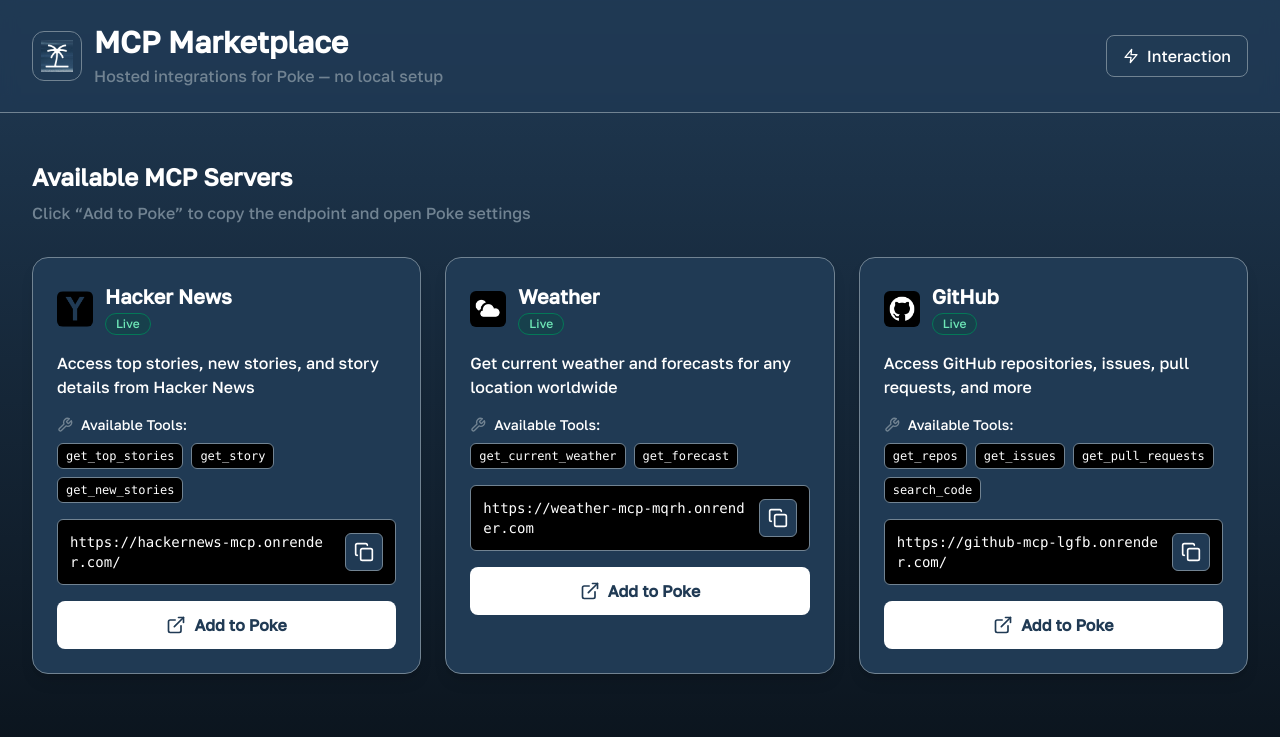
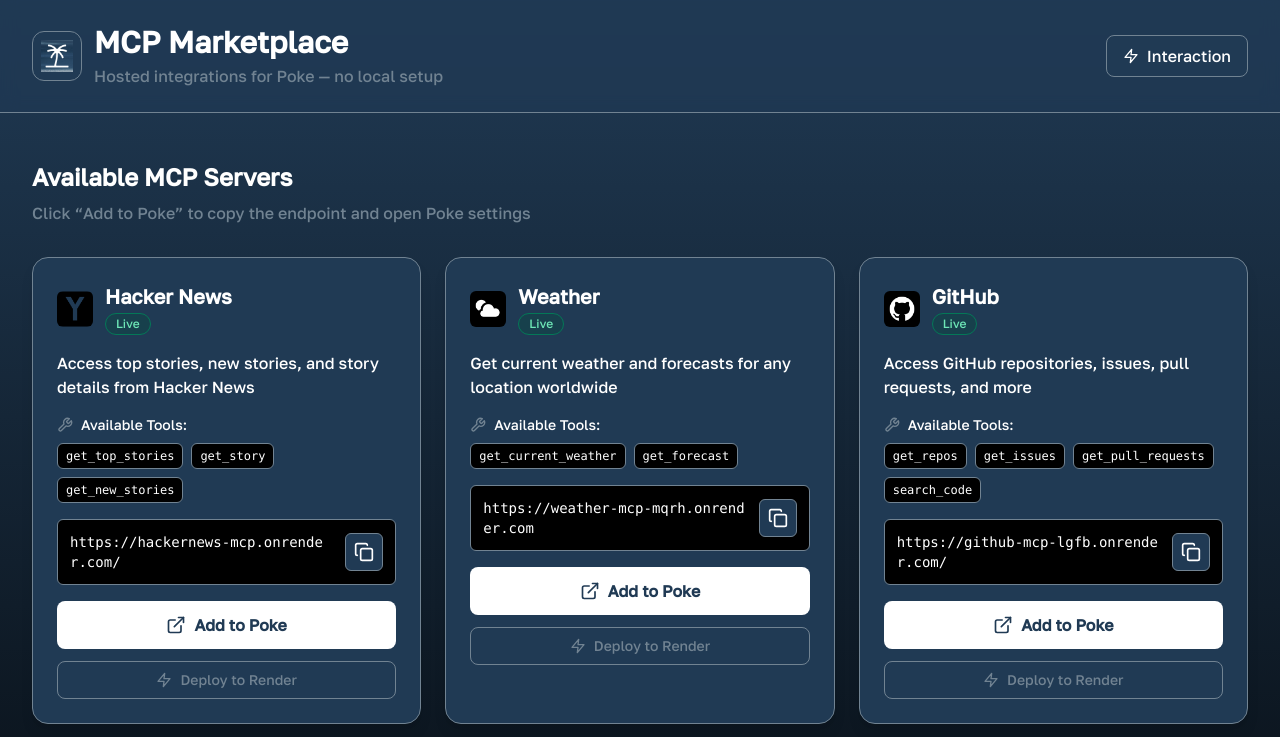
Before and after one commit to akarnik23/mcp-marketplace, a Next.js app: page / in a window 1280 px wide. Shown: the top 737 px of the page. Built offline with nearby package versions, Linux system fonts and the light colour scheme.

Commit message:
deploy render button

```diff
--- a/app/page.tsx
+++ b/app/page.tsx
@@ -11,6 +11,7 @@
   capabilities: string[]
   url: string
   status: 'live' | 'deploying' | 'offline'
+  githubRepo: string
 }
 
 const mcpServers: MCPServer[] = [
@@ -21,7 +22,8 @@
     icon: '/hackerNews.png',
     capabilities: ['get_top_stories', 'get_story', 'get_new_stories'],
     url: 'https://hackernews-mcp.onrender.com/',
-    status: 'live'
+    status: 'live',
+    githubRepo: 'https://github.com/akarnik23/hackernews-mcp'
   },
   {
     id: 'weather',
@@ -30,7 +32,8 @@
     icon: '/weather.png',
     capabilities: ['get_current_weather', 'get_forecast'],
     url: 'https://weather-mcp-mqrh.onrender.com',
-    status: 'live'
+    status: 'live',
+    githubRepo: 'https://github.com/akarnik23/weather-mcp'
   },
   {
     id: 'github',
@@ -39,7 +42,8 @@
     icon: '/github.png',
     capabilities: ['get_repos', 'get_issues', 'get_pull_requests', 'search_code'],
     url: 'https://github-mcp-lgfb.onrender.com/',
-    status: 'live'
+    status: 'live',
+    githubRepo: 'https://github.com/akarnik23/github-mcp'
   }
 ]
 
@@ -197,13 +201,29 @@
                   {/* Primary CTA: Add to Poke */}
                   <button
                     onClick={() => addToPoke(server.url)}
-                    className="w-full flex items-center justify-center gap-2 px-4 py-3 rounded-lg font-semibold active:scale-95 transition-all"
+                    className="w-full flex items-center justify-center gap-2 px-4 py-3 rounded-lg font-semibold active:scale-95 transition-all mb-3"
                     style={{ background: '#ffffff', color: '#203a54' }}
                     aria-label="Add this MCP integration to Poke"
                   >
                     <ExternalLink className="w-5 h-5" />
                     Add to Poke
                   </button>
+
+                  {/* Deploy to Render */}
+                  <a
+                    href={`https://render.com/deploy?repo=${server.githubRepo}`}
+                    target="_blank"
+                    rel="noopener noreferrer"
+                    className="w-full flex items-center justify-center gap-2 px-4 py-2 rounded-lg font-medium text-sm border transition-all hover:opacity-90"
+                    style={{
+                      background: 'transparent',
+                      color: '#718392',
+                      borderColor: '#718392'
+                    }}
+                  >
+                    <Zap className="w-4 h-4" />
+                    Deploy to Render
+                  </a>
                 </div>
               </div>
             ))}
```
